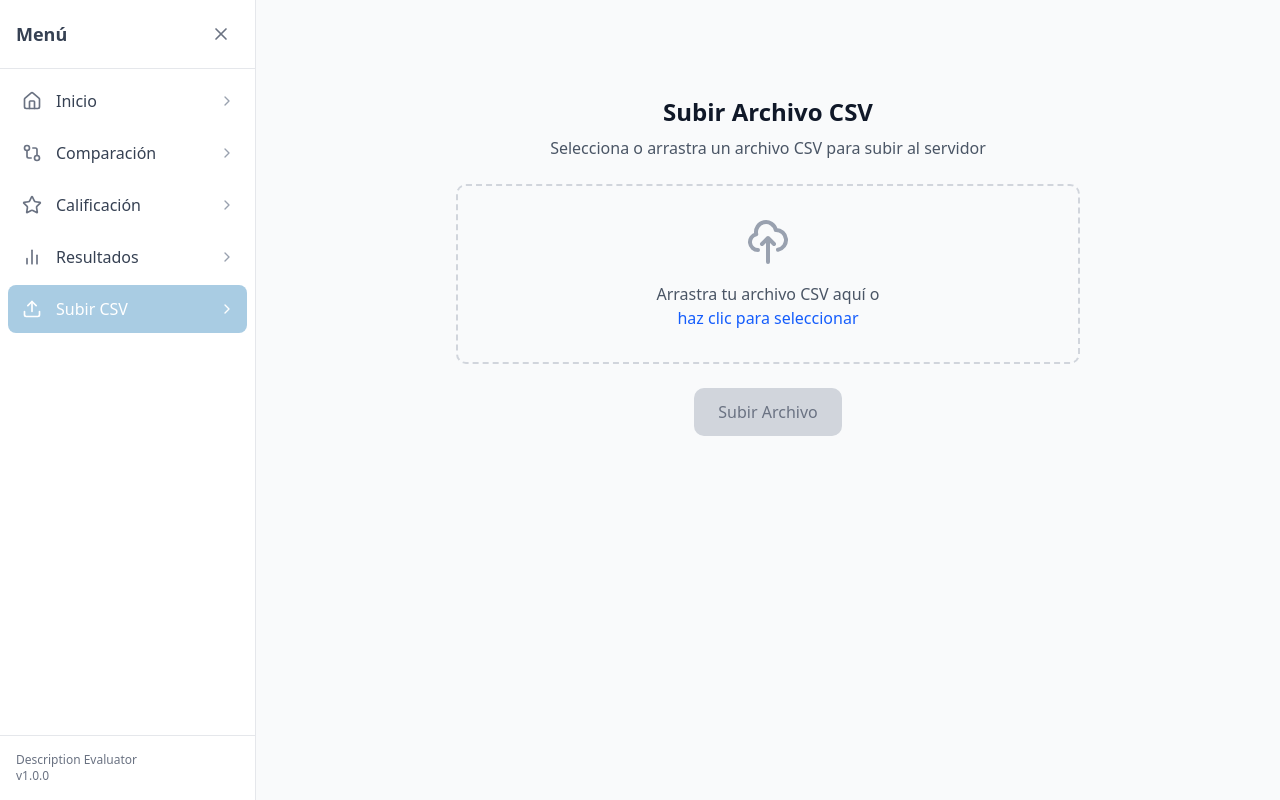
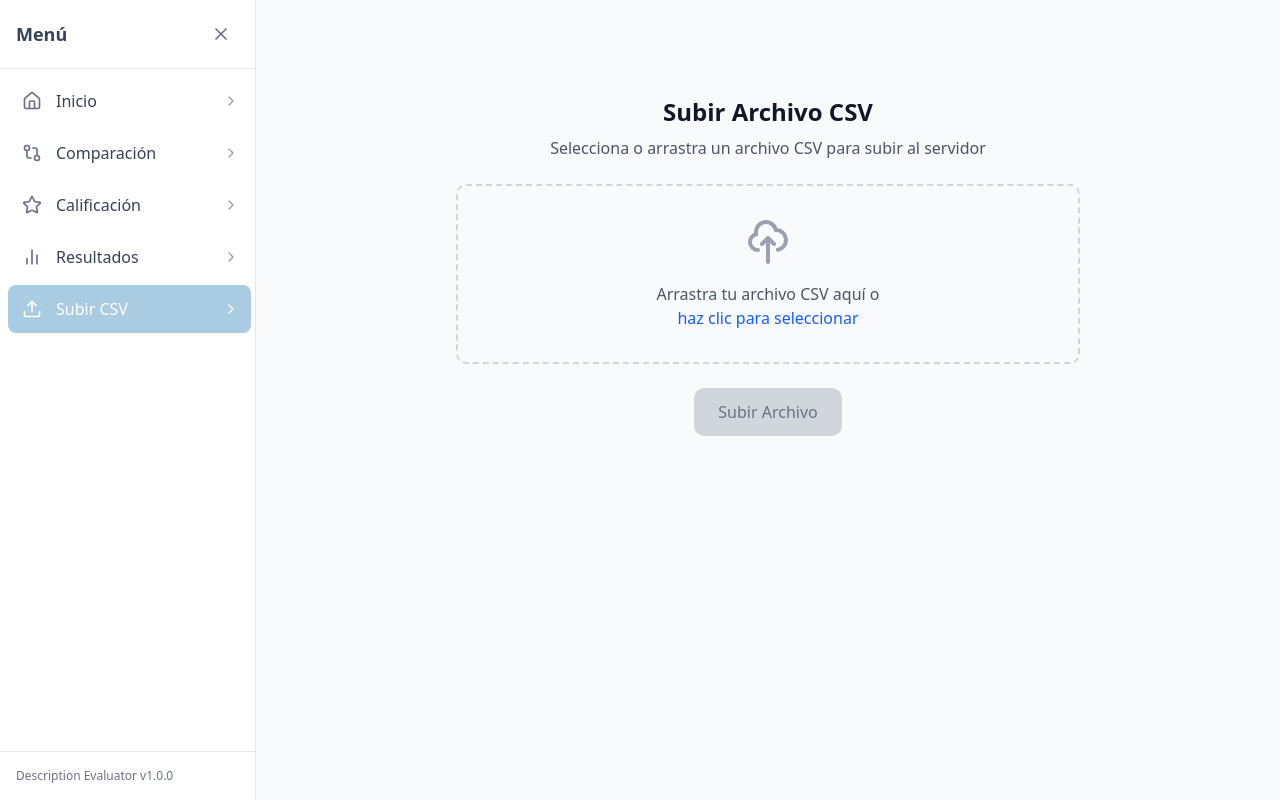
Before and after one commit to Andre-Leandro/Description-Evaluator, a Next.js app in the folder frontend/: page /subir-csv in a window 1280 px wide. Built offline with nearby package versions, Linux system fonts and the light colour scheme; no server answers.

Commit message:
fix scrolling sidebar

```diff
--- a/frontend/src/components/Sidebar.jsx
+++ b/frontend/src/components/Sidebar.jsx
@@ -77,8 +77,8 @@ export default function Sidebar() {
           {isCollapsed ? <Menu size={20} /> : <X size={20} />}
         </button>
       </div>
-      <nav className="flex-1 overflow-y-auto">
-        <ul className="space-y-1 p-2">
+      <nav className="flex-1 overflow-hidden hover:overflow-y-auto">
+        <ul className="space-y-1 p-2 pr-1">
           {navItems.map((item) => {
             const isActive = pathname === item.path ||
                           (item.path !== '/' && pathname.startsWith(item.path));
@@ -112,8 +112,7 @@ export default function Sidebar() {
       </nav>
       {!isCollapsed && (
         <div className="p-4 border-t border-gray-200 text-xs text-gray-500">
-          <p>Description Evaluator</p>
-          <p>v1.0.0</p>
+          <p>Description Evaluator v1.0.0</p>
         </div>
       )}
     </div>
```
